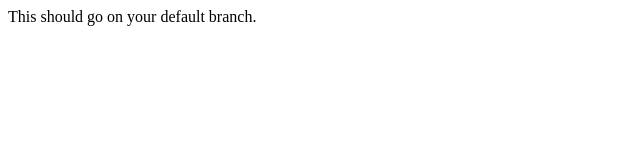
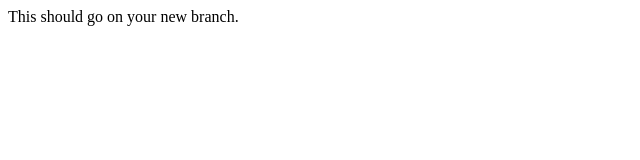
Before and after one commit to elianejoie/Github-Training, a plain HTML site: page index.html in a window 1280 px wide. Shown: the full height of the page, 0-640 px from the left. Drawn offline with Linux system fonts and the light colour scheme.

Commit message:
Added changes for the new branch

```diff
--- a/index.html
+++ b/index.html
@@ -1 +1 @@
-<p>This should go on your default branch.<p>
+<p>This should go on your new branch.</p>
```
